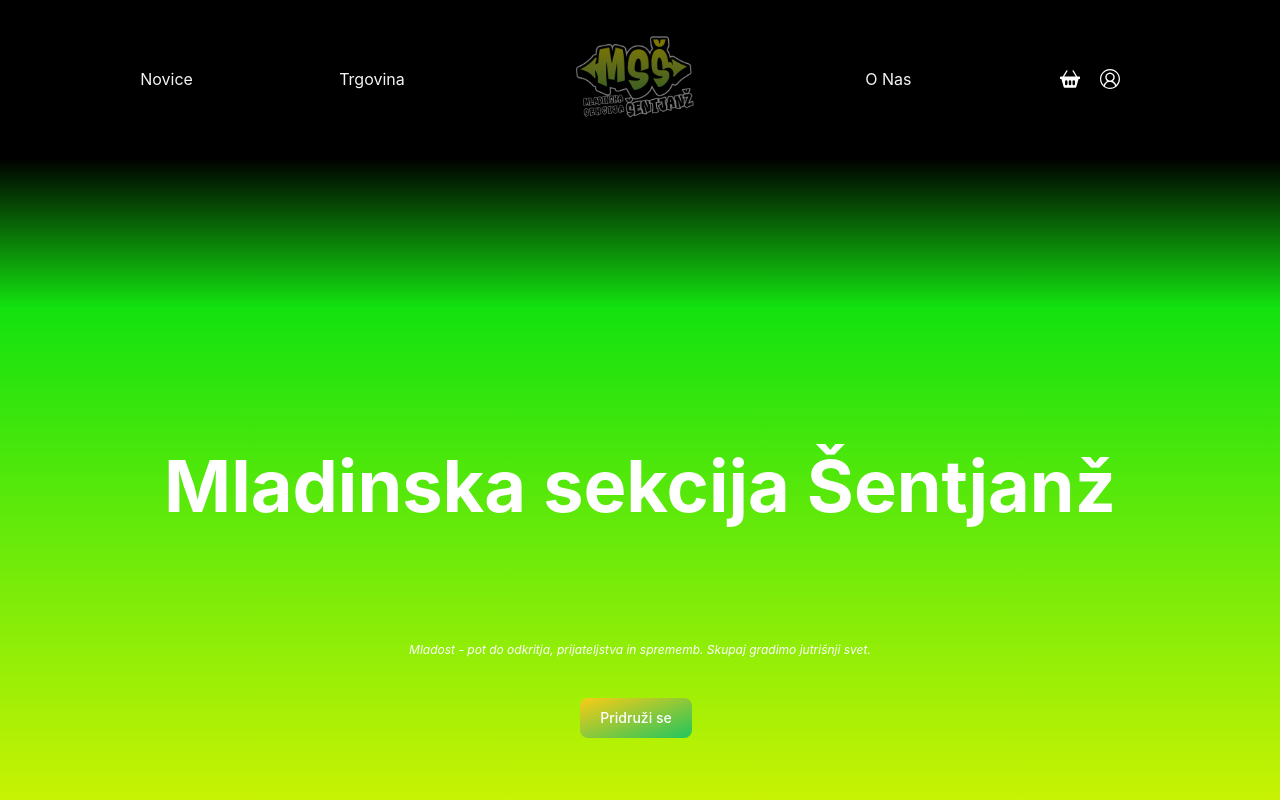
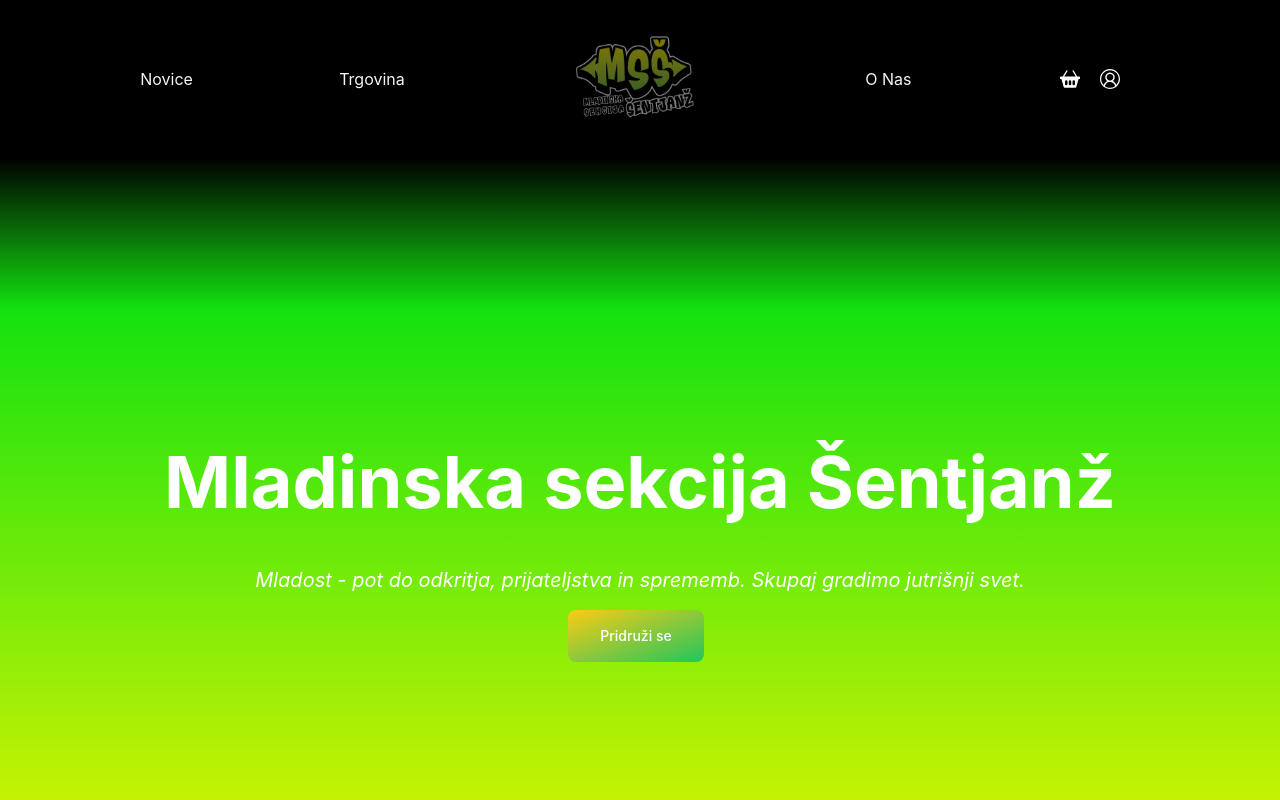
Before and after one commit to Vid-Zganjar/mss-spletna, a React (Create React App) app: page / in a window 1280 px wide. Shown: the top 800 px of the page. Built offline with nearby package versions, Linux system fonts and the light colour scheme.

Commit message:
home landing fix

```diff
--- a/src/Home/Home.tsx
+++ b/src/Home/Home.tsx
@@ -12,16 +12,14 @@ const Home = () => {
 
   return (
     <>
-
-    <div className="relative max-h-lvh ">
-
-        <img className="max-h-lvh w-full object-cover" src={slika} alt="Random image" />
-        <div className="absolute inset-0 back">  </div>
-        <div className="absolute inset-0 h-screen flex flex-col md:p-0 lg:p-10 items-center justify-center">
-            <h2 className=" text-white text-4xl font-bold lg:text-7xl md:p-10 lg:p-20">Mladinska sekcija Šentjanž</h2>
-            <p className=" text-center text-white text-xs p-10  italic" >Mladost - pot do odkritja, prijateljstva in sprememb. Skupaj gradimo jutrišnji svet.</p>
-            <button type="button" className="  text-white bg-gradient-to-br from-yellow-400 to-green-500 hover:border-2 border-black-600 font-medium rounded-lg text-sm px-5 py-2.5 text-center me-2 mb-2">Pridruži se</button>
-        </div>
+    <div className="flex flex-col justify-center items-center h-screen back text-center p-5 box-border">
+      <h1 className="text-white font-bold text-5xl lg:text-7xl md:text-4xl sm:text-4xl mb-2">Mladinska sekcija Šentjanž</h1>
+      <h2 className="text-white pt-10 italic text-2xl md:text-xl sm:text-lg mb-4">
+        Mladost - pot do odkritja, prijateljstva in sprememb. Skupaj gradimo jutrišnji svet.
+      </h2>
+      <button className="px-8 py-4 text-white bg-gradient-to-br from-yellow-400 to-green-500 hover:border-2 border-black-600 font-medium rounded-lg text-sm px-5 py-2.5 text-center me-2 mb-2">
+        Pridruži se
+      </button>
     </div>
     <hr className="w-48 h-1 mx-auto my-4 bg-gray-300 border-0 rounded md:my-10" />
       <Trgovina />
--- a/src/Navbar/Navbar.tsx
+++ b/src/Navbar/Navbar.tsx
@@ -14,7 +14,7 @@ function Navbar() {
 
     <>
 
-<nav className="cont bg-black shadow py-10 md:py-5">
+<nav className="cont bg-black shadow py-5 md:py-15">
     <div className="container flex justify-evenly items-center mx-auto text-gray-100 capitalize">
       <div>
         <NavLink to="/novice">
```
